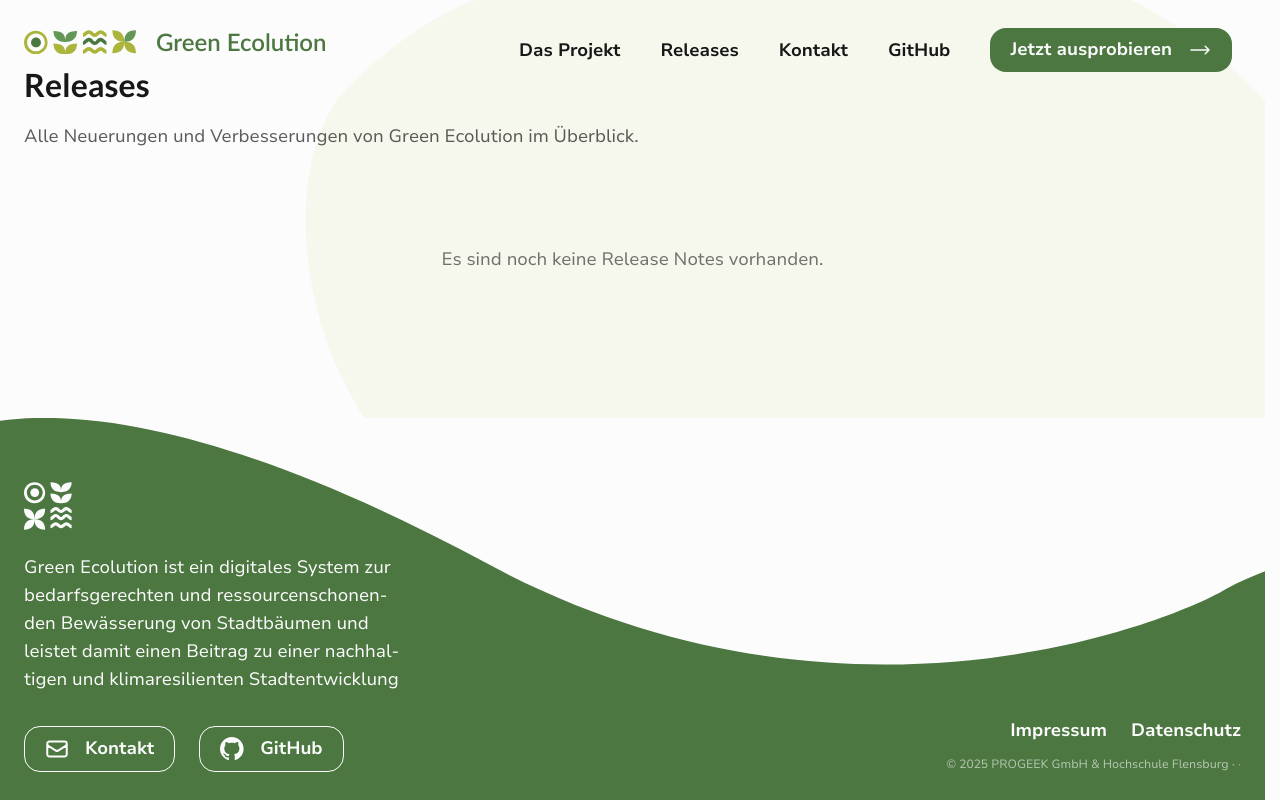
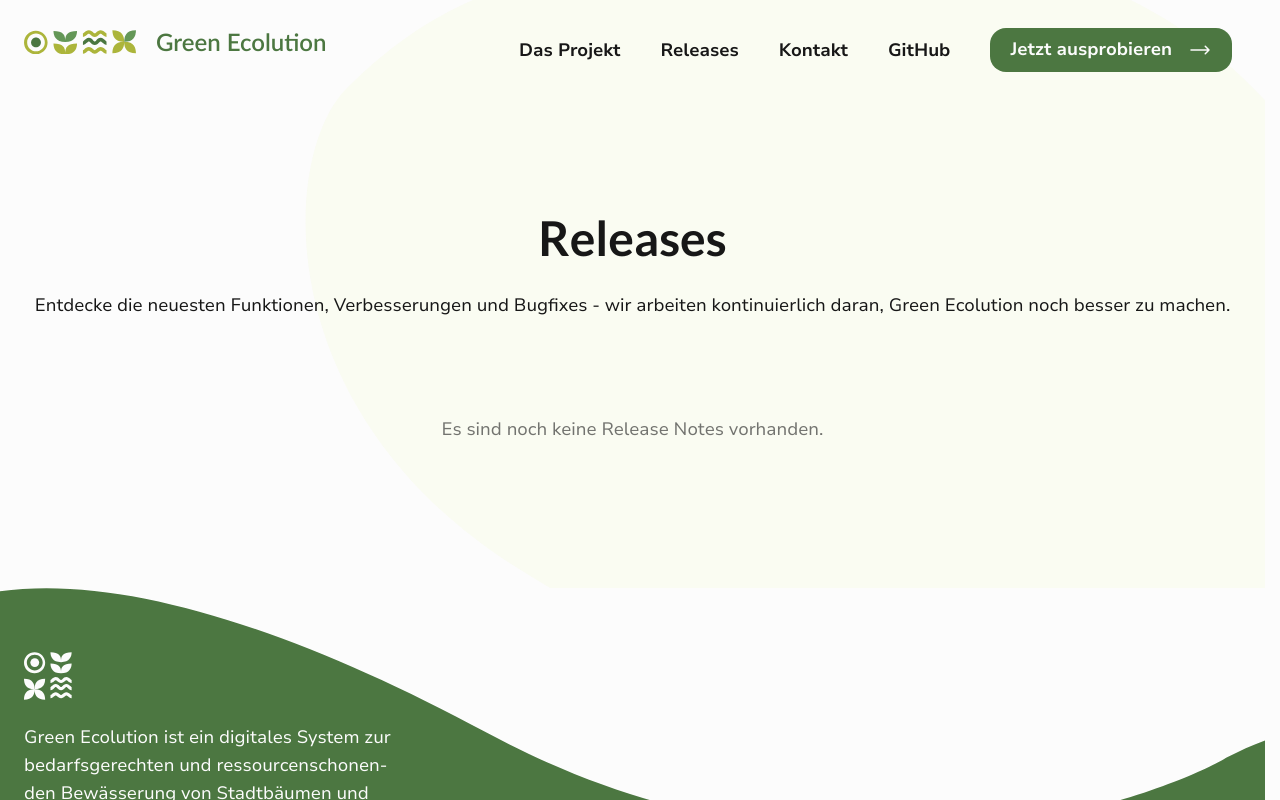
Before and after one commit to green-ecolution/project-website, a React (Vite) app: page /releases in a window 1280 px wide. Shown: the top 800 px of the page. Built offline with nearby package versions, Linux system fonts and the light colour scheme.

Commit message:
style: improve release pages layout and design
- Match hero styling with other pages (centered title, spacing)
- Use yellow-dot background for release pages
- Adjust detail page margins for better hierarchy
- Add flex layout to keep footer at bottom

```diff
--- a/src/tsx/pages/ReleaseDetailPage.tsx
+++ b/src/tsx/pages/ReleaseDetailPage.tsx
@@ -27,8 +27,8 @@
   })
 
   return (
-    <main className="relative overflow-hidden flex-grow before:bg-cover before:bg-background-light-dot before:w-4/5 before:h-[100vh] before:max-h-[45rem] before:absolute before:-right-4 before:-top-16 before:-z-10 before:bg-no-repeat sm:before:-right-10 lg:before:max-h-[55rem] xl:before:w-[70rem] xl:before:-right-40 2xl:before:right-[10%] 2xl:before:bg-contain">
-      <article className="px-4 max-w-208 mx-auto pt-8 pb-16 md:px-6 lg:pt-16 lg:pb-24 lg:max-w-screen-lg xl:max-w-screen-xl">
+    <main className="relative overflow-hidden flex-grow before:bg-cover before:bg-background-yellow-dot before:w-4/5 before:h-[100vh] before:max-h-[45rem] before:absolute before:-right-4 before:-top-16 before:-z-10 before:bg-no-repeat sm:before:-right-10 lg:before:max-h-[55rem] xl:before:w-[70rem] xl:before:-right-40 2xl:before:right-[10%] 2xl:before:bg-contain">
+      <article className="px-4 max-w-208 mx-auto mt-20 pb-16 md:px-6 lg:mt-24 lg:pb-24 lg:max-w-screen-lg xl:mt-32 xl:max-w-screen-xl">
         <Link
           to="/releases"
           className="inline-flex items-center gap-2 text-green-dark-900 font-semibold hover:underline mb-8"
@@ -45,7 +45,9 @@
             <time className="text-grey-900/60 text-sm">{formattedDate}</time>
           </div>
 
-          <h1 className="font-lato font-bold text-3xl mb-4 lg:text-4xl">{frontmatter.title}</h1>
+          <h1 className="font-lato font-bold text-4xl mb-4 lg:mb-6 lg:text-5xl xl:text-6xl">
+            {frontmatter.title}
+          </h1>
 
           {frontmatter.highlights && frontmatter.highlights.length > 0 && (
             <ul className="flex flex-wrap gap-2">
@@ -76,7 +78,9 @@
               ),
               p: ({ children }) => <p className="my-2 text-grey-900/80">{children}</p>,
               ul: ({ children }) => (
-                <ul className="list-disc list-inside my-3 space-y-1 text-grey-900/80">{children}</ul>
+                <ul className="list-disc list-inside my-3 space-y-1 text-grey-900/80">
+                  {children}
+                </ul>
               ),
               li: ({ children }) => <li className="text-grey-900/80">{children}</li>,
             }}
--- a/src/tsx/pages/ReleasesPage.tsx
+++ b/src/tsx/pages/ReleasesPage.tsx
@@ -10,13 +10,14 @@
   }, [])
 
   return (
-    <main className="relative overflow-hidden flex-grow before:bg-cover before:bg-background-light-dot before:w-4/5 before:h-[100vh] before:max-h-[45rem] before:absolute before:-right-4 before:-top-16 before:-z-10 before:bg-no-repeat sm:before:-right-10 lg:before:max-h-[55rem] xl:before:w-[70rem] xl:before:-right-40 2xl:before:right-[10%] 2xl:before:bg-contain">
-      <section className="px-4 max-w-208 mx-auto pt-8 pb-16 md:px-6 lg:pt-16 lg:pb-24 lg:max-w-screen-lg xl:max-w-screen-xl">
-        <h1 className="font-lato font-bold text-3xl mb-4 lg:text-4xl">
+    <main className="relative overflow-hidden flex-grow before:bg-cover before:bg-background-yellow-dot before:w-4/5 before:h-[100vh] before:max-h-[45rem] before:absolute before:-right-4 before:-top-16 before:-z-10 before:bg-no-repeat sm:before:-right-10 lg:before:max-h-[55rem] xl:before:w-[70rem] xl:before:-right-40 2xl:before:right-[10%] 2xl:before:bg-contain">
+      <section className="px-4 max-w-208 mx-auto mt-28 pb-16 md:px-6 lg:mt-36 lg:pb-24 lg:max-w-screen-lg xl:mt-52 xl:max-w-screen-xl">
+        <h1 className="font-lato font-bold text-4xl mb-4 lg:mb-6 lg:text-5xl lg:text-center xl:text-6xl">
           Releases
         </h1>
-        <p className="text-lg text-grey-900/70 mb-12 max-w-2xl">
-          Alle Neuerungen und Verbesserungen von Green Ecolution im Überblick.
+        <p className="mb-12 lg:text-center">
+          Entdecke die neuesten Funktionen, Verbesserungen und Bugfixes - wir arbeiten
+          kontinuierlich daran, Green Ecolution noch besser zu machen.
         </p>
         <ReleaseTimeline releases={releases} />
       </section>
```
